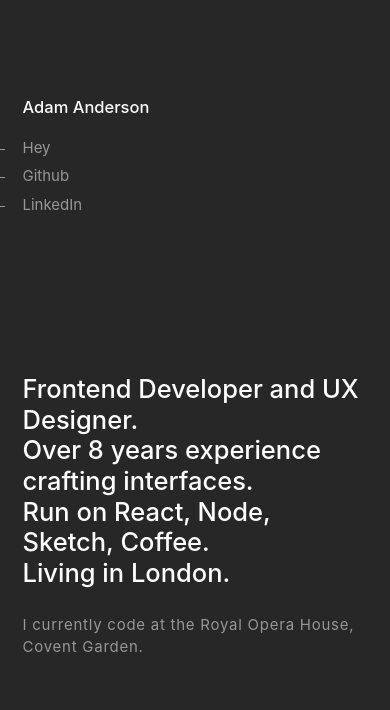
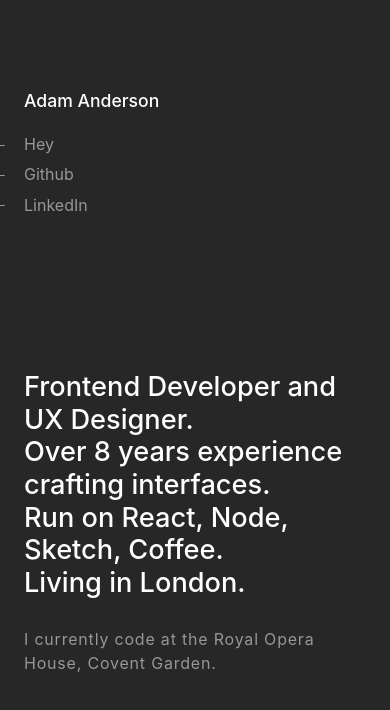
Before and after one commit to adammanderson/adammanderson, a Next.js app: page / in a window 390 px wide. Shown: the top 710 px of the page. Built offline with nearby package versions, Linux system fonts and the light colour scheme; a web font is replaced by a local one.

Commit message:
Increase mobile font size

```diff
--- a/components/styles/global-styles.js
+++ b/components/styles/global-styles.js
@@ -16,12 +16,9 @@ const GlobalStyles = createGlobalStyle`
 
   body {
     ${regularFont};
-    font-size: 15px;
+    font-size: 16px;
     line-height: 1.5em;
     background: ${props => props.theme.background};
-    ${media.tablet`
-      font-size: 16px;
-    `};
   }
 `
 
```
